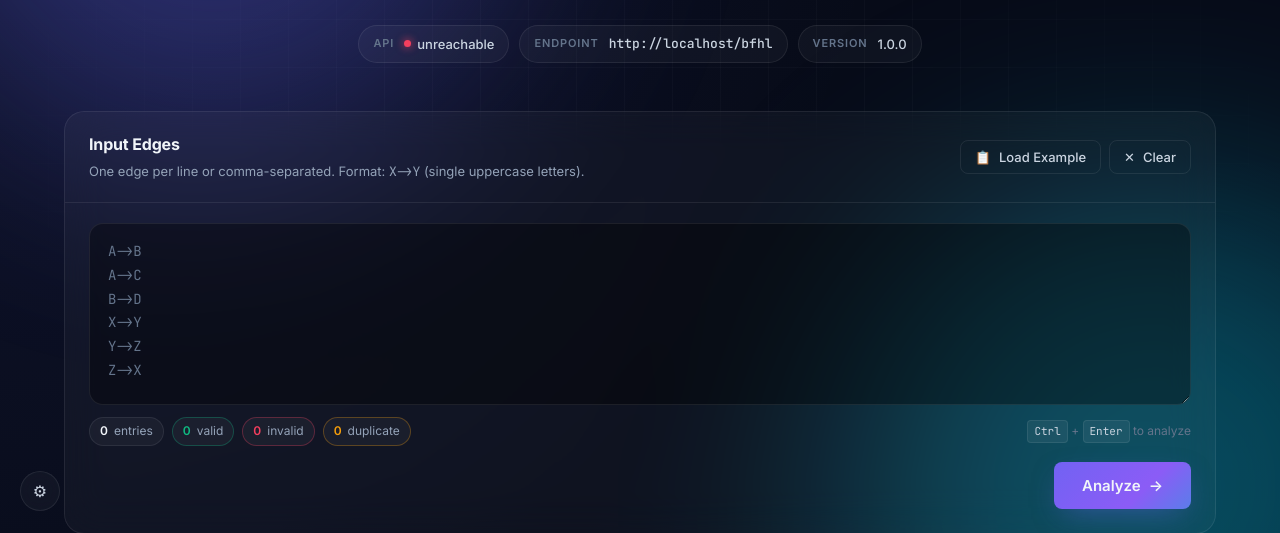
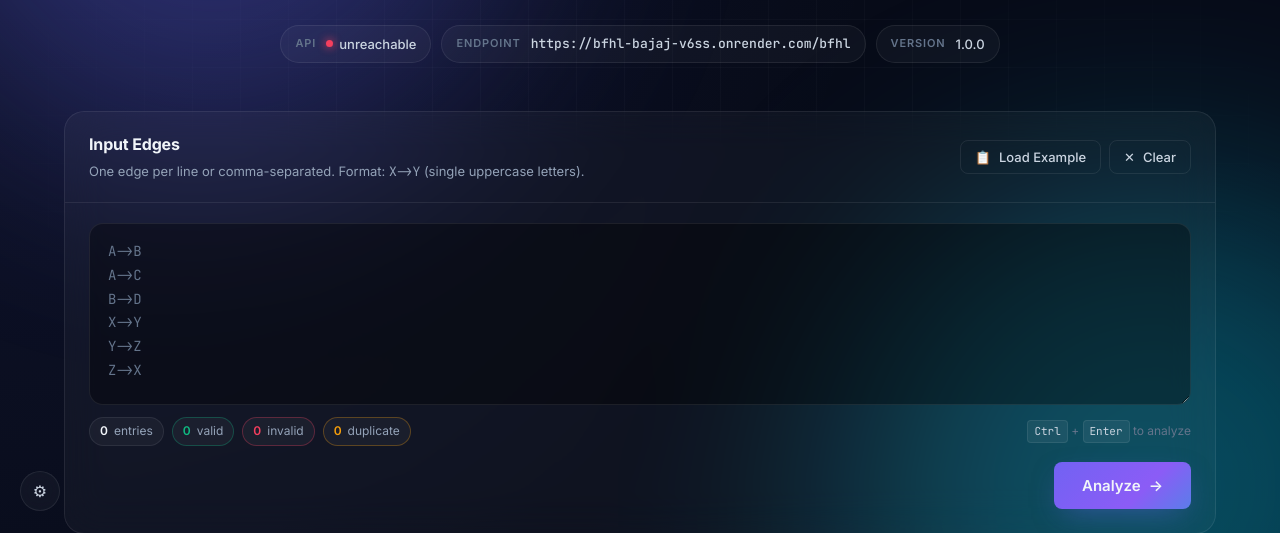
Before and after one commit to RaktimChandra/bfhl-bajaj, a plain HTML site: page frontend/index.html in a window 1280 px wide. Shown: the part 269-802 px from the top of the page. Drawn offline with Linux system fonts and the light colour scheme; no server answers.

Commit message:
Wire frontend to backend

```diff
--- a/frontend/index.html
+++ b/frontend/index.html
@@ -322,6 +322,7 @@
 
   <button id="btn-settings" class="floating-btn" title="API settings" aria-label="API settings">⚙</button>
 
+  <script>window.BFHL_API_BASE = "https://bfhl-bajaj-v6ss.onrender.com";</script>
   <script src="tree-viz.js"></script>
   <script src="app.js"></script>
 </body>
```
